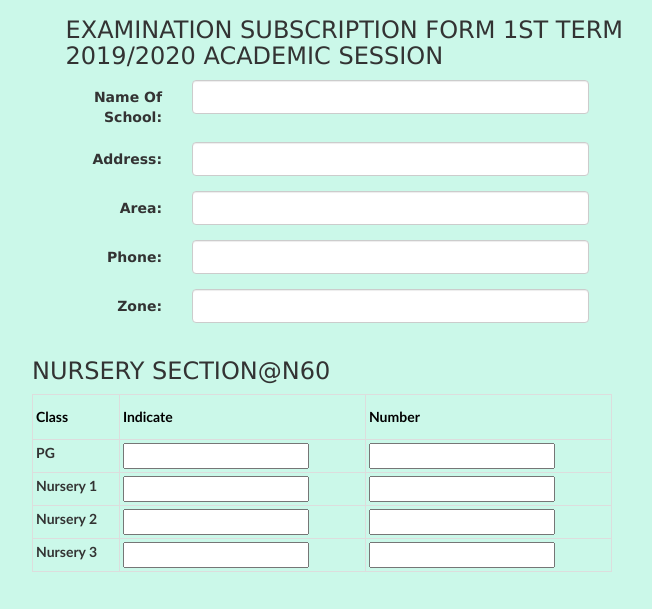
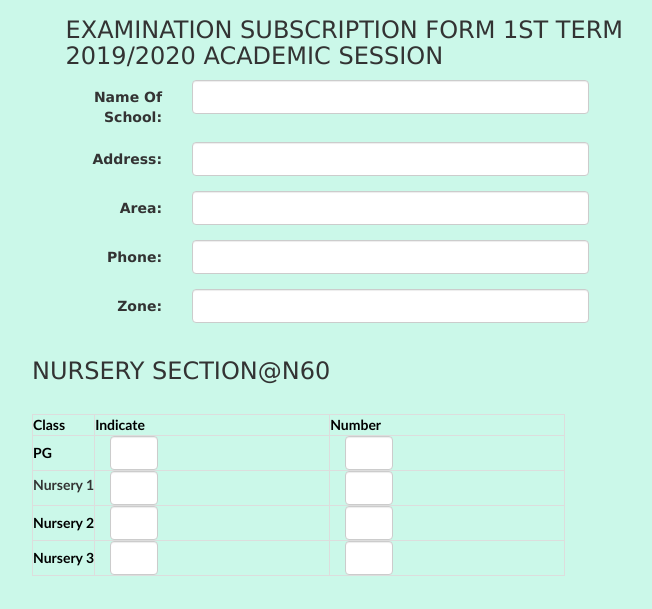
Before and after one commit to browny32/pps, a plain HTML site: page index.html in a window 1280 px wide. Shown: the part 162-771 px from the top of the page, without its empty margins (303-955 px from the left). Drawn offline with Linux system fonts and the light colour scheme.

Commit message:
correction

```diff
--- a/css/style.css
+++ b/css/style.css
@@ -5,7 +5,6 @@ body{
 
 }
 .border{
-
 border-width: 100%;
 }
 .heading{
@@ -26,7 +25,7 @@ border-width: 100%;
 #customers {
     font-family: "Trebuchet MS", Arial, Helvetica, sans-serif;
     border-collapse: solid;
-    width: 100%;
+    width: inherit;
     position: relative;
     border-radius: 20px 20px 20px 20px;
     cursor: pointer;
@@ -37,7 +36,7 @@ border-width: 100%;
   #customers td, #customers th {
     border: 1px solid #ddd;
     border-radius: 20px 20px 20px 20px;
-    padding: 3px;
+
 
   }
 
@@ -46,13 +45,12 @@ border-width: 100%;
   #customers tr:hover {background-color: #ddd;}
 
   #customers th {
-    padding-top: 12px;
-    padding-bottom: 12px;
+
     border-radius: 20px 20px 20px 20px;
     background-color: none;
     color: black;
   }
   .note{
-      font-size: 25px;
+      font-size: 20px;
       color: black;
   }
--- a/index.html
+++ b/index.html
@@ -49,30 +49,37 @@
                                 <input type="password" class="form-control" id="" placeholder="">
                             </div>
                         </div>
+                        <div class="table-responsive">
+                            <table class="table">
                                 <div class="col-sm-12 row">
                                     <h3>NURSERY SECTION@N60</h3>
                                     <table id="customers">
+                                        <thead>
+                                            <tr>
+                                                <th scope="col">Class</th>
+                                                <th scope="col">Indicate</th>
+                                                <th scope="col">Number</th>
+
+                                            </tr>
+                                        </thead>
+                                        </tbody>
 
                                         <tr>
-                                <th>Class</th>
-                                <th>Indicate</th>
-                                <th>Number</th>
+                                            <th scope="row">PG</th>
 
-                            </tr>
-                            <tr>
                                             <td>
 
-                                    <label>PG</label>
+                                                <div class="col-sm-4">
+                                                    <input type="" class="form-control" id="" placeholder="">
+                                                </div>
 
                                             </td>
                                             <td>
 
-                                    <input class="Mname" type="text" placeholder="" required>
 
-                                </td>
-                                <td>
-
-                                    <input class="Mname" type="text" placeholder="" required>
+                                                    <div class="col-sm-4">
+                                                            <input type="" class="form-control" id="" placeholder="">
+                                                        </div>
 
                                             </td>
 
@@ -86,53 +93,66 @@
                                             </td>
                                             <td>
 
-                                    <input class="Mname" type="text" placeholder="" required>
+
+                                                    <div class="col-sm-4">
+                                                            <input type="" class="form-control" id="" placeholder="">
+                                                        </div>
 
                                             </td>
                                             <td>
 
-                                    <input class="Mname" type="text" placeholder="" required>
+
+                                                    <div class="col-sm-4">
+                                                            <input type="" class="form-control" id="" placeholder="">
+                                                        </div>
 
                                             </td>
 
                                         </tr>
                                         <tr>
+                                            <th scope="row">Nursery 2</th>
                                             <td>
 
-                                    <label>Nursery 2</label>
+
+                                                    <div class="col-sm-4">
+                                                            <input type="" class="form-control" id="" placeholder="">
+                                                        </div>
 
                                             </td>
                                                     <td>
 
-                                    <input class="Mname" type="text" placeholder="" required>
 
-                                </td>
-                                <td>
-
-                                    <input class="Mname" type="text" placeholder="" required>
+                                                            <div class="col-sm-4">
+                                                                    <input type="" class="form-control" id="" placeholder="">
+                                                                </div>
 
                                                     </td>
 
                                                 </tr>
                                                 <tr>
+                                                    <th scope="row">Nursery 3</th>
                                                     <td>
 
-                                    <label>Nursery 3</label>
+
+                                                            <div class="col-sm-4">
+                                                                    <input type="" class="form-control" id="" placeholder="">
+                                                                </div>
 
                                             </td>
                                             <td>
 
-                                    <input class="Mname" type="text" placeholder="" required>
 
-                                </td>
-                                <td>
-
-                                    <input class="Mname" type="text" placeholder="" required>
+                                                    <div class="col-sm-4">
+                                                            <input type="" class="form-control" id="" placeholder="">
+                                                        </div>
 
                                             </td>
 
                                         </tr>
+                                        </tbody>
                                     </table>
+                                </div>
+
                                 <br>
                                 <h3>PRIMARY SECTION@N60</h3>
                                 <table id="customers">
@@ -238,6 +258,7 @@
 
                                         </td>
                                     </tr>
+                                </table>
                             </table>
                             <br>
                             <div>
```
Lines whose indentation alone changed are shown as unchanged.
